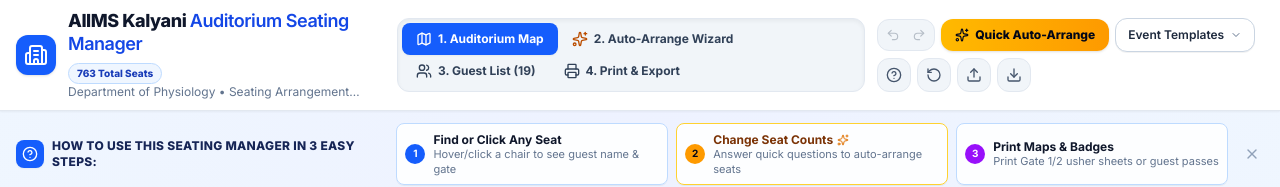
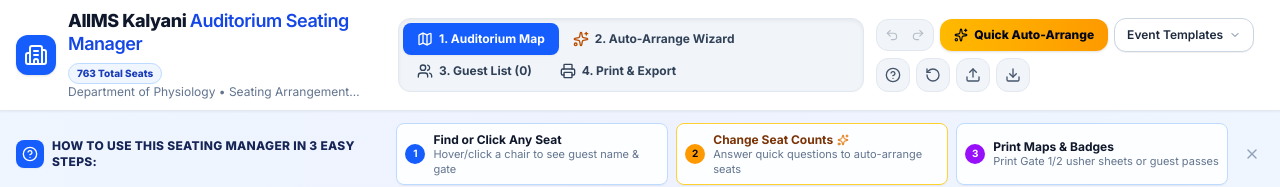
Before and after one commit to rutujkharatmol-spec/Seating-Arrangement, a React (Vite) app: page / in a window 1280 px wide. Shown: the top 187 px of the page. Built offline with nearby package versions, Linux system fonts and the light colour scheme.

Commit message:
feat: clear all dummy attendee data to provide a clean fresh slate while preserving auditorium architecture and database

```diff
--- a/src/data/initialAttendees.ts
+++ b/src/data/initialAttendees.ts
@@ -1,220 +1,6 @@
 import { Attendee } from '../types/seating';
 
-export const INITIAL_ATTENDEES: Attendee[] = [
-  // VIPs
-  {
-    id: 'att-vip-1',
-    name: 'Prof. (Dr.) Ramji Singh',
-    title: 'Director',
-    designation: 'Director & CEO',
-    department: 'Executive Administration',
-    institution: 'AIIMS Kalyani',
-    email: 'director@aiimskalyani.edu.in',
-    phone: '+91 94310 99881',
-    categoryId: 'vip',
-    seatId: 'C-A7',
-    isVip: true,
-  },
-  {
-    id: 'att-vip-2',
-    name: 'Dr. Kalyan Goswami',
-    title: 'Dean (Academics)',
-    designation: 'Dean & Professor',
-    department: 'Academic Section',
-    institution: 'AIIMS Kalyani',
-    email: 'dean.academics@aiimskalyani.edu.in',
-    phone: '+91 94310 99882',
-    categoryId: 'vip',
-    seatId: 'C-A6',
-    isVip: true,
-  },
-  {
-    id: 'att-vip-3',
-    name: 'Prof. (Dr.) Ajay Kumar',
-    title: 'Chief Guest',
-    designation: 'President, National Board of Examinations',
-    department: 'Ministry of Health & Family Welfare',
-    institution: 'Govt. of India',
-    email: 'president@nbe.edu.in',
-    categoryId: 'vip',
-    seatId: 'C-A8',
-    isVip: true,
-  },
-  {
-    id: 'att-vip-4',
-    name: 'Prof. (Dr.) Debasis Ray',
-    title: 'Guest of Honour',
-    designation: 'President, Association of Physiologists & Pharmacologists of India',
-    department: 'Physiology',
-    institution: 'APPI National Body',
-    categoryId: 'vip',
-    seatId: 'C-A9',
-    isVip: true,
-  },
-  {
-    id: 'att-vip-5',
-    name: 'Dr. Sourav Gangopadhyay',
-    title: 'Dean (Research)',
-    designation: 'Dean Research & Prof.',
-    department: 'Research Cell',
-    institution: 'AIIMS Kalyani',
-    categoryId: 'vip',
-    seatId: 'C-A5',
-    isVip: true,
-  },
-  {
-    id: 'att-vip-6',
-    name: 'Prof. (Dr.) Manas Mandal',
-    title: 'Keynote Speaker',
-    designation: 'Former Director General Life Sciences (DRDO)',
-    department: 'Neurophysiology',
-    institution: 'IIT Kharagpur',
-    categoryId: 'vip',
-    seatId: 'C-B7',
-    isVip: true,
-  },
-
-  // Senior Faculty & Registrar
-  {
-    id: 'att-sr-1',
-    name: 'Dr. Nilanjan Sengupta',
-    title: 'Registrar',
-    designation: 'Registrar & Professor',
-    department: 'Administration',
-    institution: 'AIIMS Kalyani',
-    email: 'registrar@aiimskalyani.edu.in',
-    phone: '+91 98300 11001',
-    categoryId: 'senior_faculty',
-    seatId: 'L-A7',
-  },
-  {
-    id: 'att-sr-2',
-    name: 'Prof. (Dr.) Sukanya Sarkar',
-    title: 'HOD Physiology',
-    designation: 'Professor & Head',
-    department: 'Department of Physiology',
-    institution: 'AIIMS Kalyani',
-    email: 'hod.physiology@aiimskalyani.edu.in',
-    phone: '+91 98300 11002',
-    categoryId: 'senior_faculty',
-    seatId: 'L-A6',
-  },
-  {
-    id: 'att-sr-3',
-    name: 'Prof. (Dr.) Arup Roy',
-    title: 'HOD Anatomy',
-    designation: 'Professor & Head',
-    department: 'Department of Anatomy',
-    institution: 'AIIMS Kalyani',
-    categoryId: 'senior_faculty',
-    seatId: 'L-B7',
-  },
-  {
-    id: 'att-sr-4',
-    name: 'Prof. (Dr.) Subhra Ghosh',
-    title: 'HOD Biochemistry',
-    designation: 'Professor & Head',
-    department: 'Department of Biochemistry',
-    institution: 'AIIMS Kalyani',
-    categoryId: 'senior_faculty',
-    seatId: 'L-B6',
-  },
-  {
-    id: 'att-sr-5',
-    name: 'Prof. (Dr.) Tanmay Banerjee',
-    title: 'HOD Pathology',
-    designation: 'Professor & Head',
-    department: 'Department of Pathology',
-    institution: 'AIIMS Kalyani',
-    categoryId: 'senior_faculty',
-    seatId: 'L-C7',
-  },
-
-  // Awardees
-  {
-    id: 'att-awd-1',
-    name: 'Dr. Riya Sen',
-    title: 'Gold Medalist',
-    designation: 'MD (Physiology) Topper',
-    department: 'Department of Physiology',
-    institution: 'AIIMS Kalyani',
-    email: 'riya.sen@aiimskalyani.edu.in',
-    categoryId: 'awardees',
-    seatId: 'R-I7',
-  },
-  {
-    id: 'att-awd-2',
-    name: 'Dr. Anik Dutta',
-    title: 'Best Research Paper Awardee',
-    designation: 'Senior Resident',
-    department: 'Clinical Neurophysiology',
-    institution: 'AIIMS Kalyani',
-    categoryId: 'awardees',
-    seatId: 'R-I6',
-  },
-  {
-    id: 'att-awd-3',
-    name: 'Dr. Sharmistha Bhattacharya',
-    title: 'Distinguished Young Investigator',
-    designation: 'Assistant Professor',
-    department: 'Endocrine Physiology',
-    institution: 'IPGMER Kolkata',
-    categoryId: 'awardees',
-    seatId: 'R-J7',
-  },
-
-  // Media / Reporters
-  {
-    id: 'att-rep-1',
-    name: 'Anirban Mukherjee',
-    title: 'Senior Medical Correspondent',
-    designation: 'Special Correspondent',
-    department: 'Health & Science Desk',
-    institution: 'Press Trust of India (PTI)',
-    email: 'anirban.m@pti.in',
-    categoryId: 'reporters',
-    seatId: 'C-E7',
-  },
-  {
-    id: 'att-rep-2',
-    name: 'Sunetra Roy Choudhury',
-    title: 'Bureau Chief',
-    designation: 'Health Editor',
-    department: 'Broadcast Media',
-    institution: 'Doordarshan Kolkata',
-    categoryId: 'reporters',
-    seatId: 'C-E8',
-  },
-  {
-    id: 'att-rep-3',
-    name: 'Debojyoti Paul',
-    title: 'Photojournalist',
-    designation: 'Lead Press Photographer',
-    department: 'Photo Bureau',
-    institution: 'The Telegraph',
-    categoryId: 'reporters',
-    seatId: 'C-E6',
-  },
-
-  // AV & Console
-  {
-    id: 'att-con-1',
-    name: 'Bikash Chanda',
-    title: 'Lead AV Sound Engineer',
-    designation: 'AV Technical Specialist',
-    department: 'IT & AV Cell',
-    institution: 'AIIMS Kalyani',
-    categoryId: 'console',
-    seatId: 'L-I4',
-  },
-  {
-    id: 'att-con-2',
-    name: 'Prasun Chakraborty',
-    title: 'Live Streaming Director',
-    designation: 'Media Systems Engineer',
-    department: 'IT Cell',
-    institution: 'AIIMS Kalyani',
-    categoryId: 'console',
-    seatId: 'L-I5',
-  },
-];
+/**
+ * Initial attendee roster is clean and empty so you can add fresh guest data directly.
+ */
+export const INITIAL_ATTENDEES: Attendee[] = [];
--- a/src/state/plan.ts
+++ b/src/state/plan.ts
@@ -16,22 +16,13 @@
   categories: Record<string, CategoryInfo>;
 }
 
-const STORAGE_KEY = 'aiims_seating_plan_v3';
-
-/** Legacy keys from previous versions */
-const LEGACY_KEYS = {
-  v2: 'aiims_seating_plan_v2',
-  answers: 'aiims_seating_answers',
-  seats: 'aiims_seating_seats',
-  attendees: 'aiims_seating_attendees',
-  volunteers: 'aiims_seating_volunteers',
-};
+const STORAGE_KEY = 'aiims_seating_plan_v5';
 
 export function createDefaultPlan(): PlanState {
   return {
     answers: INITIAL_QUESTIONNAIRE_ANSWERS,
     seats: generateDefaultSeats(),
-    attendees: INITIAL_ATTENDEES,
+    attendees: [],
     volunteers: DEFAULT_VOLUNTEERS,
     categories: { ...CATEGORIES },
   };
@@ -61,7 +52,7 @@
 
   // One seat can hold one person; if a file has duplicates, the first wins.
   const claimed = new Set<string>();
-  const rawAttendees = plan.attendees || INITIAL_ATTENDEES;
+  const rawAttendees = plan.attendees || [];
   const attendees = rawAttendees.map((a) => {
     const catId = categories[a.categoryId] ? a.categoryId : 'faculty';
     if (!a.seatId) return { ...a, categoryId: catId };
@@ -105,41 +96,7 @@
     // Corrupt storage should never block the app from opening.
   }
 
-  const migrated = loadLegacyPlan();
-  if (migrated) return migrated;
-
   return createDefaultPlan();
-}
-
-function loadLegacyPlan(): PlanState | null {
-  try {
-    const v2Raw = localStorage.getItem(LEGACY_KEYS.v2);
-    if (v2Raw) {
-      const v2 = JSON.parse(v2Raw) as PlanState;
-      if (v2?.seats?.length) return normalisePlan(v2);
-    }
-
-    const seatsRaw = localStorage.getItem(LEGACY_KEYS.seats);
-    if (!seatsRaw) return null;
-
-    const seats = JSON.parse(seatsRaw) as Seat[];
-    if (!seats?.length) return null;
-
-    const read = <T,>(key: string, fallback: T): T => {
-      const raw = localStorage.getItem(key);
-      return raw ? (JSON.parse(raw) as T) : fallback;
-    };
-
-    return normalisePlan({
-      seats,
-      answers: read(LEGACY_KEYS.answers, INITIAL_QUESTIONNAIRE_ANSWERS),
-      attendees: read(LEGACY_KEYS.attendees, INITIAL_ATTENDEES),
-      volunteers: read(LEGACY_KEYS.volunteers, DEFAULT_VOLUNTEERS),
-      categories: { ...CATEGORIES },
-    });
-  } catch {
-    return null;
-  }
 }
 
 export function savePlan(plan: PlanState) {
```
